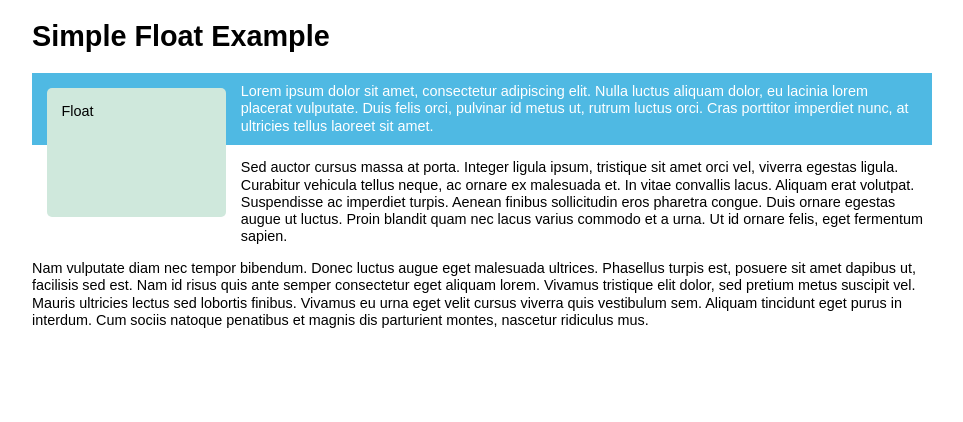
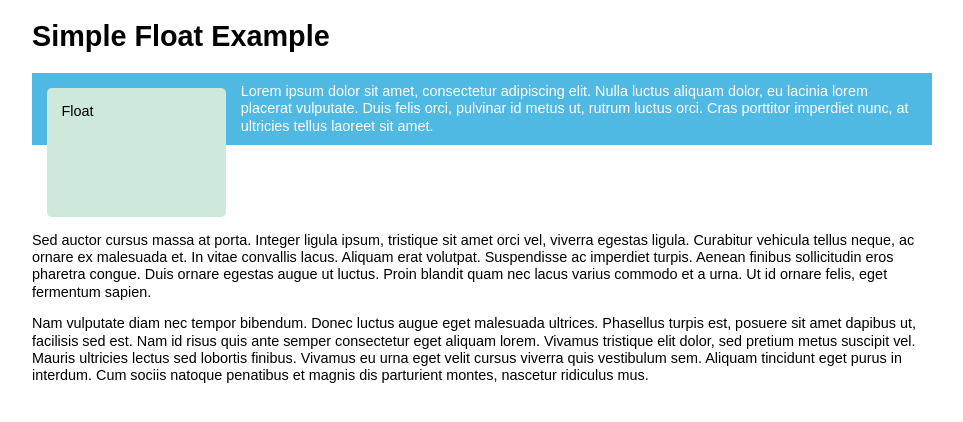
Before and after one commit to Gitthuma/a-simple-float-example, a plain HTML site: page index.html in a window 1280 px wide. Shown: the whole page, without its empty margins (158-1121 px from the left). Drawn offline with Linux system fonts and the light colour scheme.

Commit message:
Added a class cleared to the second paragraph in the html and applied the property clear in the css to make it not warp around the floating item

```diff
--- a/css/style.css
+++ b/css/style.css
@@ -20,3 +20,7 @@ body {
   color: #fff;
   padding: 10px;
 }
+
+.cleared {
+  clear: left;
+}
--- a/index.html
+++ b/index.html
@@ -14,7 +14,7 @@
 
     <p class="special">Lorem ipsum dolor sit amet, consectetur adipiscing elit. Nulla luctus aliquam dolor, eu lacinia lorem placerat vulputate. Duis felis orci, pulvinar id metus ut, rutrum luctus orci. Cras porttitor imperdiet nunc, at ultricies tellus laoreet sit amet. </p>
 
-    <p>Sed auctor cursus massa at porta. Integer ligula ipsum, tristique sit amet orci vel, viverra egestas ligula. Curabitur vehicula tellus neque, ac ornare ex malesuada et. In vitae convallis lacus. Aliquam erat volutpat. Suspendisse ac imperdiet turpis. Aenean finibus sollicitudin eros pharetra congue. Duis ornare egestas augue ut luctus. Proin blandit quam nec lacus varius commodo et a urna. Ut id ornare felis, eget fermentum sapien.</p>
+    <p class="cleared">Sed auctor cursus massa at porta. Integer ligula ipsum, tristique sit amet orci vel, viverra egestas ligula. Curabitur vehicula tellus neque, ac ornare ex malesuada et. In vitae convallis lacus. Aliquam erat volutpat. Suspendisse ac imperdiet turpis. Aenean finibus sollicitudin eros pharetra congue. Duis ornare egestas augue ut luctus. Proin blandit quam nec lacus varius commodo et a urna. Ut id ornare felis, eget fermentum sapien.</p>
 
     <p>Nam vulputate diam nec tempor bibendum. Donec luctus augue eget malesuada ultrices. Phasellus turpis est, posuere sit amet dapibus ut, facilisis sed est. Nam id risus quis ante semper consectetur eget aliquam lorem. Vivamus tristique elit dolor, sed pretium metus suscipit vel. Mauris ultricies lectus sed lobortis finibus. Vivamus eu urna eget velit cursus viverra quis vestibulum sem. Aliquam tincidunt eget purus in interdum. Cum sociis natoque penatibus et magnis dis parturient montes, nascetur ridiculus mus.</p>
 </body>
```
